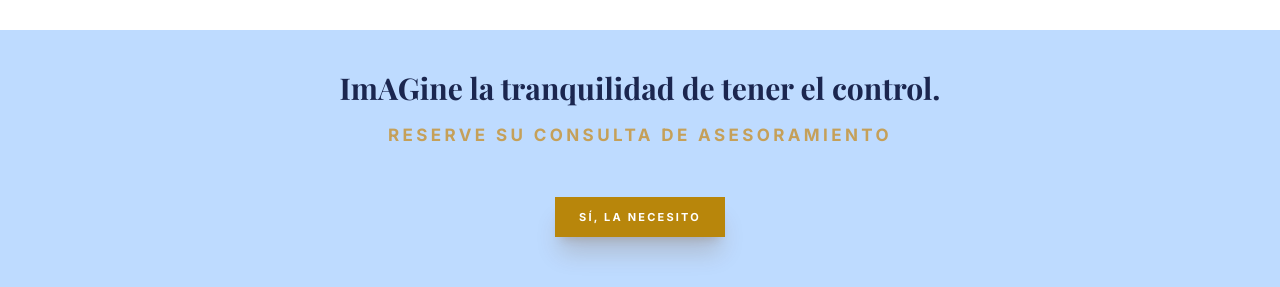
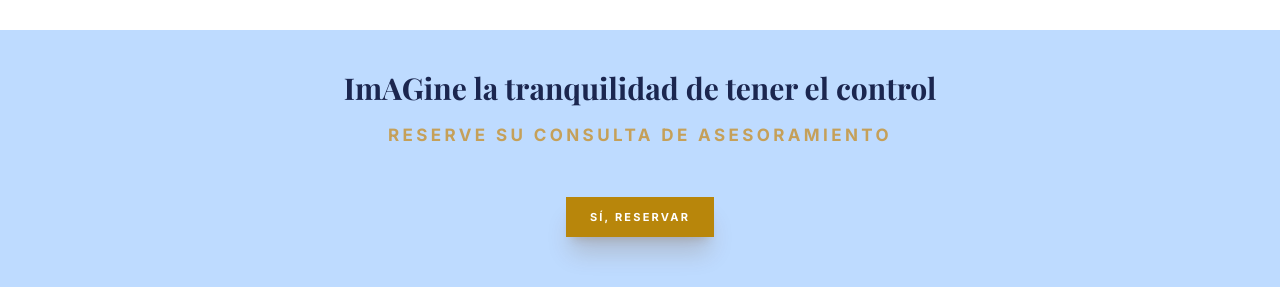
Before and after one commit to Anagiraldez/imagine-asesoria-vigo, a React (Vite) app: page / in a window 1280 px wide. Shown: the part 3020-3307 px from the top of the page. Built offline with nearby package versions, Linux system fonts and the light colour scheme; a web font is replaced by a local one.

Commit message:
Pequeños retoques

```diff
--- a/src/App.tsx
+++ b/src/App.tsx
@@ -405,7 +405,7 @@ export default function App() {
                   <select className="border-b border-gray-400 bg-transparent py-3 text-sm outline-none transition-colors focus:border-accent appearance-none">
                     <option>Consulta sobre Laboral</option>
                     <option>Consulta sobre Seguridad Social</option>
-                    <option>COnsulta sobre Extranjería</option>
+                    <option>Consulta sobre Extranjería</option>
                     <option>Otro tema</option>
                   </select>
                 </div>
@@ -425,7 +425,7 @@ export default function App() {
       {/* Final Call Section */}
       <section className="bg-blue-200 pt-8 pb-0 md:py-10 text-blue">
         <div className="mx-auto max-w-5xl px-6 md:px-10 text-center">
-          <h2 className="mb-4 font-serif text-2xl font-bold md:text-3xl leading-tight">ImAGine la tranquilidad de tener el control.</h2>
+          <h2 className="mb-4 font-serif text-2xl font-bold md:text-3xl leading-tight">ImAGine la tranquilidad de tener el control</h2>
           <p className="mb-4 md:mb-12 text-[11px] md:text-[17px] font-bold tracking-[0.2em] uppercase text-accent">Reserve su consulta de asesoramiento</p>
 
           <a
@@ -433,7 +433,7 @@ export default function App() {
             rel="noopener noreferrer"
             className="inline-block mb-0 bg-[#B8860B] px-6 py-3 text-[11px] tracking-[0.2em] font-bold uppercase text-white shadow-xl shadow-yellow-900/20 transition-all hover:bg-[#996515] hover:shadow-2xl active:scale-95"
           >
-            Sí, la necesito
+            Sí, reservar
           </a>
         </div>
       </section>
```
